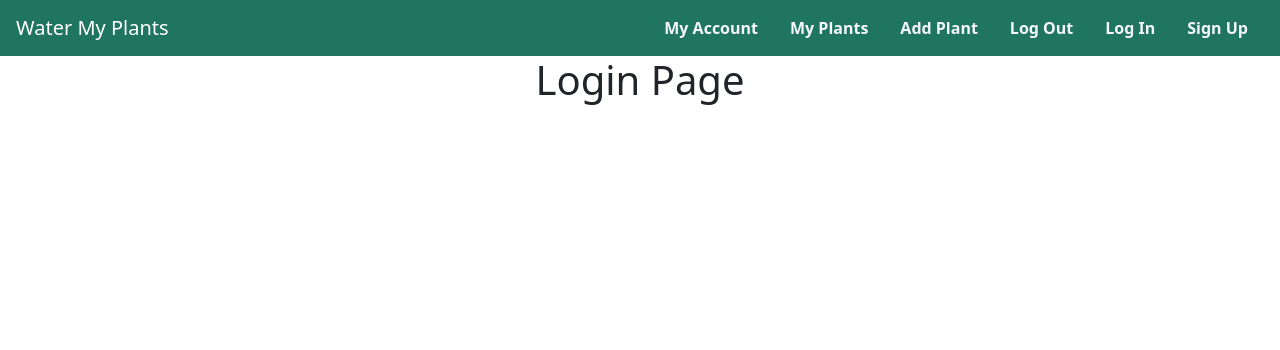
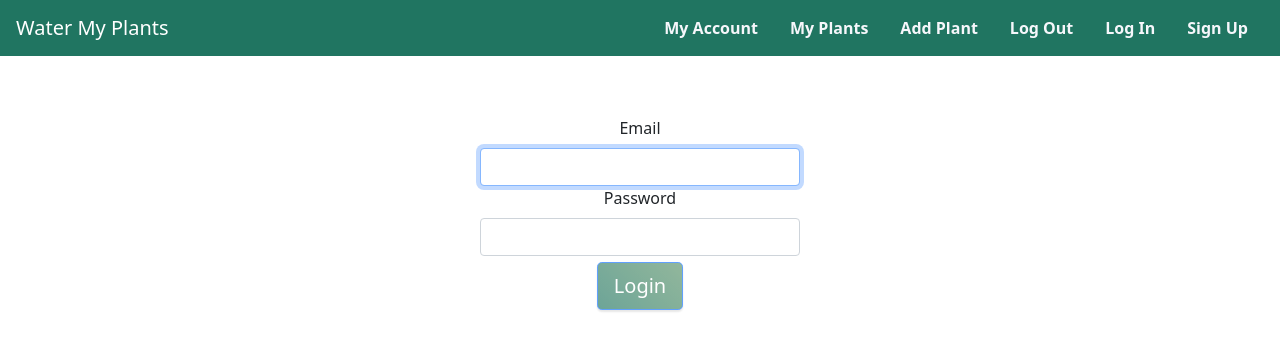
Before and after one commit to Water-My-Plants-2-ft/front-end, a React (Create React App) app: page /login in a window 1280 px wide. Shown: the top 350 px of the page. Built offline with nearby package versions, Linux system fonts and the light colour scheme.

Commit message:
Created login

```diff
--- a/src/App.css
+++ b/src/App.css
@@ -93,6 +93,21 @@ button {
   color: rgb(200, 220, 220);
 }
 
+@media all and (min-width: 480px) {
+  .Login {
+    padding: 60px 0;
+  }
+
+  .Login form {
+    margin: 0 auto;
+    max-width: 320px;
+  }
+}
+
+.Login button {
+  margin-top: 2%;
+}
+
 /*
 
 
--- a/src/Components/Login.js
+++ b/src/Components/Login.js
@@ -1,9 +1,43 @@
-import React from "react";
+import React, { useState } from "react";
+import Form from "react-bootstrap/Form";
+import Button from "react-bootstrap/Button";
 
 const Login = () => {
+  const [email, setEmail] = useState("");
+  const [password, setPassword] = useState("");
+
+  const validateForm = () => {
+    return email.length > 0 && password.length > 0;
+  };
+
+  function handleSubmit(e) {
+    e.preventDefault();
+  }
+
   return (
-    <div>
-      <h1>Login Page</h1>
+    <div className="Login">
+      <Form onSubmit={handleSubmit}>
+        <Form.Group size="lg" controlId="email">
+          <Form.Label>Email</Form.Label>
+          <Form.Control
+            autoFocus
+            type="email"
+            value={email}
+            onChange={(e) => setEmail(e.target.value)}
+          />
+        </Form.Group>
+        <Form.Group size="lg" controlId="password">
+          <Form.Label>Password</Form.Label>
+          <Form.Control
+            type="password"
+            value={password}
+            onChange={(e) => setPassword(e.target.value)}
+          />
+        </Form.Group>
+        <Button block size="lg" type="submit" disabled={!validateForm()}>
+          Login
+        </Button>
+      </Form>
     </div>
   );
 };
```
